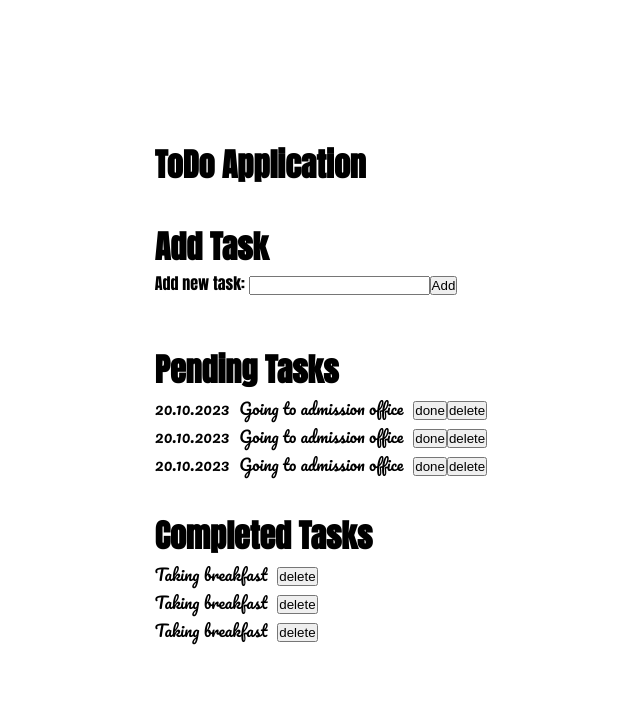
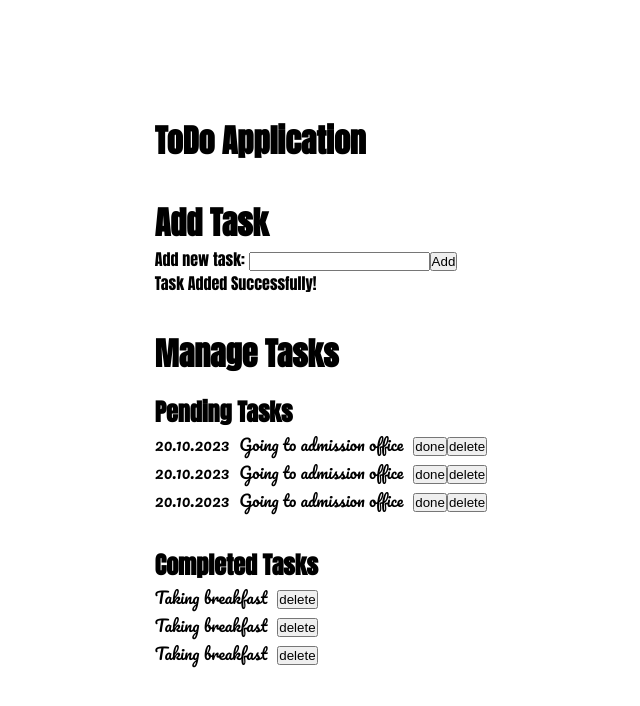
Before and after one commit to mbabarali/FA24-ReactJS-ToDoApp, a React (Create React App) app: page / in a window 1280 px wide. Shown: the top 706 px of the page, without its empty margins (319-959 px from the left). Built offline with nearby package versions, Linux system fonts and the light colour scheme.

Commit message:
Deeply nesting the components

```diff
--- a/src/App.js
+++ b/src/App.js
@@ -1,6 +1,5 @@
 import AddTask from "./components/AddTask";
-import PendingTasks from "./components/PendingTasks";
-import CompletedTasks from "./components/CompletedTasks";
+import ManageTasks from "./components/ManageTasks";
 
 import "./App.css";
 
@@ -11,8 +10,7 @@ function App() {
     <div className="App">
       <h1>ToDo Application</h1>
       <AddTask></AddTask>
-      <PendingTasks></PendingTasks>
-      <CompletedTasks></CompletedTasks>
+      <ManageTasks></ManageTasks>
     </div>
   );
 }
--- a/src/components/AddTask.jsx
+++ b/src/components/AddTask.jsx
@@ -1,3 +1,5 @@
+import ShowMessage from "./ShowMessage";
+
 import "./AddTask.css";
 
 // Functional Component
@@ -8,6 +10,7 @@ function AddTask() {
       <label>Add new task: </label>
       <input type="text" />
       <button>Add</button>
+      <ShowMessage />
     </div>
   );
 }
--- a/src/components/CompletedTasks.jsx
+++ b/src/components/CompletedTasks.jsx
@@ -6,7 +6,7 @@ import "./CompletedTasks.css";
 function CompletedTasks() {
   return (
     <div className="completedTask_container">
-      <h1>Completed Tasks</h1>
+      <h2>Completed Tasks</h2>
       {/* Each component is a separate instance created by React */}
       <TaskCompleted />
       <TaskCompleted />
--- /dev/null
+++ b/src/components/ManageTasks.jsx
@@ -0,0 +1,15 @@
+import PendingTasks from "./PendingTasks";
+import CompletedTasks from "./CompletedTasks";
+
+// Functional Component
+function ManageTasks() {
+  return (
+    <div>
+      <h1>Manage Tasks</h1>
+      <PendingTasks></PendingTasks>
+      <CompletedTasks></CompletedTasks>
+    </div>
+  );
+}
+
+export default ManageTasks;
--- a/src/components/PendingTasks.jsx
+++ b/src/components/PendingTasks.jsx
@@ -6,7 +6,7 @@ import "./PendingTasks.css";
 function PendingTasks() {
   return (
     <div className="pendingTask_container">
-      <h1>Pending Tasks</h1>
+      <h2>Pending Tasks</h2>
       {/* Each component is a separate instance created by React */}
       <TaskPending />
       <TaskPending />
--- /dev/null
+++ b/src/components/ShowMessage.jsx
@@ -0,0 +1,6 @@
+// Functional Component
+function ShowMessage() {
+  return <div>Task Added Successfully! </div>;
+}
+
+export default ShowMessage;
```
